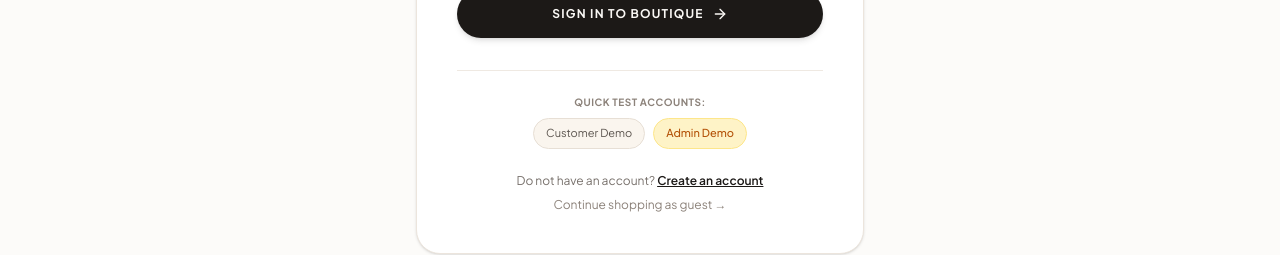
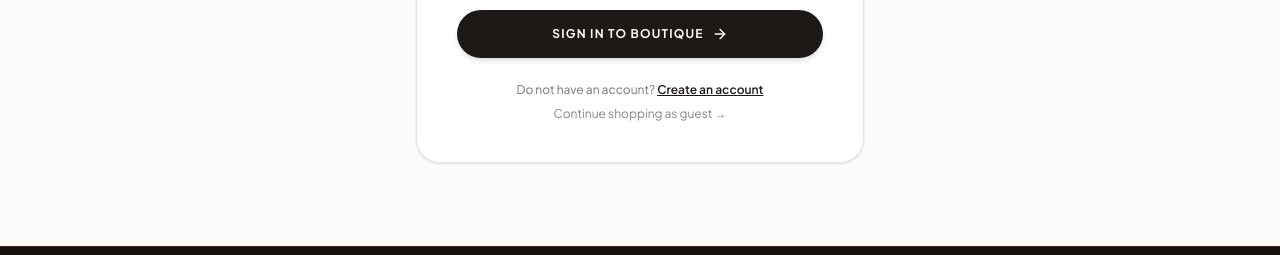
Before and after one commit to agbedor/Aura-Aether, a Next.js app: page /login in a window 1280 px wide. Shown: the part 518-773 px from the top of the page. Built offline with nearby package versions, Linux system fonts and the light colour scheme; no server answers; the database is empty; a web font is replaced by a local one.

Commit message:
Remove demo login buttons and route users by account role

```diff
--- a/src/app/login/page.tsx
+++ b/src/app/login/page.tsx
@@ -22,7 +22,7 @@ export default function LoginPage() {
 
     const res = await login(email, password);
     if (res.success) {
-      if (email.includes("admin")) {
+      if (res.user?.role === "ADMIN") {
         router.push("/admin");
       } else {
         router.push("/account");
@@ -31,11 +31,6 @@ export default function LoginPage() {
       setError(res.error || "Invalid email or password");
       setIsLoading(false);
     }
-  };
-
-  const handleQuickLogin = (demoEmail: string, demoPass: string) => {
-    setEmail(demoEmail);
-    setPassword(demoPass);
   };
 
   return (
@@ -106,29 +101,6 @@ export default function LoginPage() {
           </button>
         </form>
 
-        {/* Demo Fast Login Pills for Evaluation */}
-        <div className="mt-8 pt-6 border-t border-[#EFE9E2] text-center space-y-2">
-          <p className="text-[10px] font-bold uppercase tracking-wider text-[#8C827A]">
-            Quick Test Accounts:
-          </p>
-          <div className="flex justify-center gap-2">
-            <button
-              type="button"
-              onClick={() => handleQuickLogin("amara@example.com", "password123")}
-              className="text-[11px] px-3 py-1.5 rounded-full bg-[#FAF5EE] border border-[#E7DFD5] text-[#5C554F] hover:bg-[#F2ECE4] hover:text-[#1C1917]"
-            >
-              Customer Demo
-            </button>
-            <button
-              type="button"
-              onClick={() => handleQuickLogin("admin@aura-aether.com", "admin123")}
-              className="text-[11px] px-3 py-1.5 rounded-full bg-[#FEF3C7] border border-[#FDE68A] text-[#B45309] font-medium hover:bg-[#FDE047]"
-            >
-              Admin Demo
-            </button>
-          </div>
-        </div>
-
         {/* Links */}
         <div className="mt-6 text-center text-xs text-[#78716C] space-y-2">
           <p>
```
